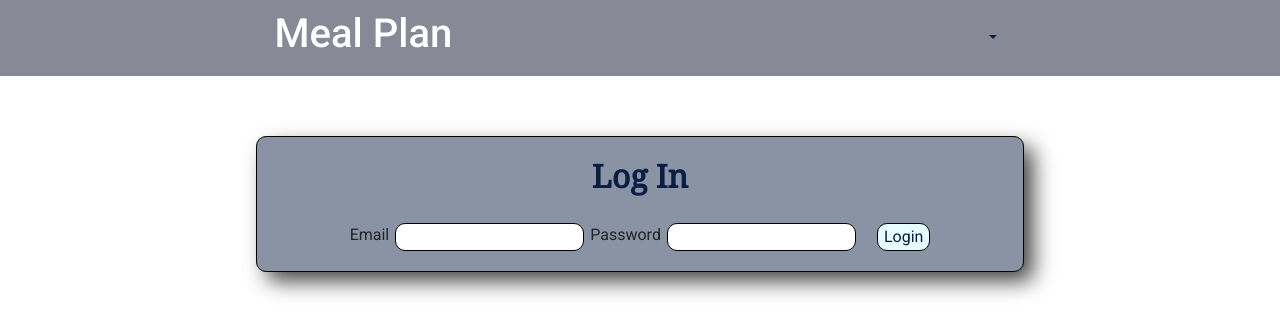
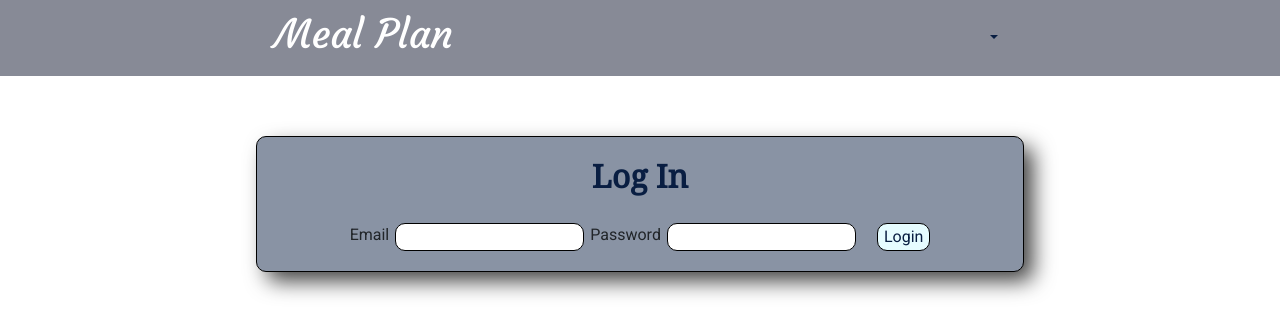
Before and after one commit to pik-nik/react_meal_planner_app, a React (Create React App) app: page /login in a window 1280 px wide. Shown: the top 336 px of the page. Built offline with nearby package versions, Linux system fonts and the light colour scheme; no server answers; a web font is replaced by a local one.

Commit message:
Update NavBar.jsx

```diff
--- a/src/components/NavBar.jsx
+++ b/src/components/NavBar.jsx
@@ -20,10 +20,7 @@ export default function NavBar({ user, loading }) {
 
   return (
     <header className="navbar-header">
-      <div>
-        {' '}
-        <h1>Meal Plan</h1>
-      </div>
+      <h1 className="app-name">Meal Plan</h1>
       <Navbar expand="lg" className="menu" sticky="top">
         <Navbar.Toggle aria-controls="basic-navbar-nav" />
         <Navbar.Collapse id="basic-navbar-nav">
```
